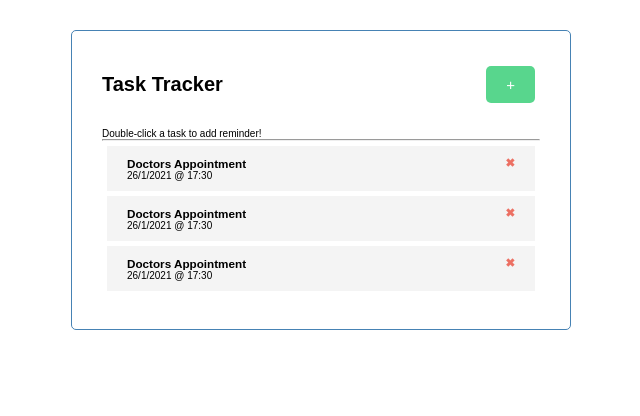
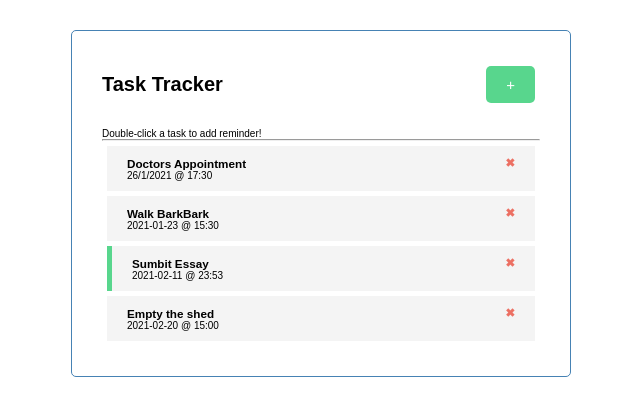
Before and after one commit to smissah/react-task-tracker, a React (Create React App) app: page / in a window 1280 px wide. Shown: the top 416 px of the page, without its empty margins (319-959 px from the left). Built offline with nearby package versions, Linux system fonts and the light colour scheme; data requests are answered from the project's data file.

Commit message:
alerts removed- routes needed

```diff
--- a/customDB.json
+++ b/customDB.json
@@ -8,18 +8,25 @@
       "reminder": false
     },
     {
-      "id": 2,
-      "text": "Doctors Appointment",
-      "day": "26/1/2021",
-      "time": "17:30",
-      "reminder": false
+      "text": "Walk BarkBark",
+      "day": "2021-01-23",
+      "time": "15:30",
+      "reminder": false,
+      "id": 4
     },
     {
-      "id": 3,
-      "text": "Doctors Appointment",
-      "day": "26/1/2021",
-      "time": "17:30",
-      "reminder": false
+      "text": "Sumbit Essay",
+      "day": "2021-02-11",
+      "time": "23:53",
+      "reminder": true,
+      "id": 5
+    },
+    {
+      "text": "Empty the shed",
+      "day": "2021-02-20",
+      "time": "15:00",
+      "reminder": false,
+      "id": 6
     }
   ]
 }
--- a/src/App.js
+++ b/src/App.js
@@ -36,7 +36,7 @@ const App = () => {
     //fetch returns a promise so await it
     const reponse = await fetch(url);
     const data = await reponse.json();
-    console.log("data from j.son", data);
+
     return data;
   };
 
@@ -94,7 +94,7 @@ const App = () => {
   //!add new task
 
   const handleAddTask = async (task) => {
-    console.log(task);
+    // console.log(task);
     const response = await fetch(`http://localhost:5000/tasks`, {
       method: "POST",
       headers: {
--- a/src/components/AddTask.js
+++ b/src/components/AddTask.js
@@ -18,18 +18,15 @@ const AddTask = ({ handleShowForm, handleAddTask }) => {
     today = mm + "/" + dd + "/" + yyyy;
     console.log(today);
     if (!text) {
-      alert("Please enter a text");
       return;
     }
 
     if (!day) {
-      alert("Hmm, that date doesn't look right");
       console.log(day);
       return;
     }
 
     handleAddTask({ text, day, time, reminder });
-    alert("tset2");
 
     setText("");
     setDay("");
```
Also changed, not shown: 1 other file (tests, documents, lock files or other folders).
